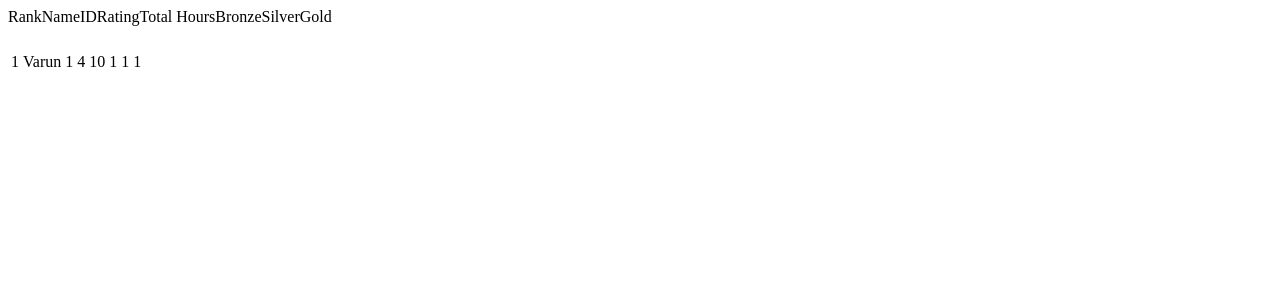
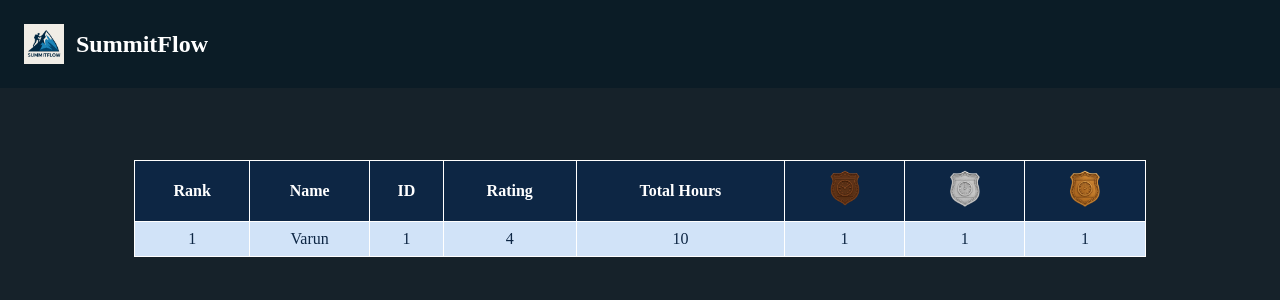
Before and after one commit to Kaushikdsai/Summit-flow, a Django app: page /leaderboard/ in a window 1280 px wide. Shown: the top 300 px of the page. Run offline with Django 5.2, Linux system fonts and the light colour scheme; data comes from the database, SQL or seed files in the repository; tables that the repository leaves empty hold one stand-in row (values such as "Sample post").

Commit message:
bar charts feature

```diff
--- a/app/urls.py
+++ b/app/urls.py
@@ -33,6 +33,7 @@ urlpatterns = [
     path('bike1/',views.bike,name='bike'),
     path('update-metrics/',views.update_metrics,name='update-metrics'),
     path('user-dashboard/',views.user_dashboard,name='dashboard'),
+    path('user-chart/',views.fetch_chart_data,name='chart-data'),
     path('leaderboard/',views.leaderboard,name='leaderboard'),
     path('login/',views.logout,name='logout')
 ]
--- /dev/null
+++ b/app1/static/css/leaderboard.css
@@ -0,0 +1,30 @@
+body{
+    background-color: #16222A;
+    color: white;
+}
+.main-table {
+    width: 80%;
+    margin: 160px auto 0 auto;
+    border-collapse: collapse;
+}
+.main-table th, .main-table td {
+    border: 1px solid;
+    padding: 8px;
+    text-align: center;
+}
+img{
+    size: 1px;
+}
+.main-table th {
+    background-color: #0D2644;
+    color: #FFFFFF;
+}
+.main-table td {
+    border-color: #FFFFFF;
+    background-color: #D1E3F8;
+    color: #0D2644;
+}
+.main-table tr:hover td{
+    color: #FFFFFF;
+    background-color: #0D2644;
+}
--- a/app1/templates/leaderboard.html
+++ b/app1/templates/leaderboard.html
@@ -1,25 +1,30 @@
+{% load static %}
 <!DOCTYPE html>
 <html lang="en">
 <head>
     <meta charset="UTF-8">
     <meta name="viewport" content="width=device-width, initial-scale=1.0">
+    <link rel="stylesheet" href="{% static 'css/leaderboard.css' %}">
     <title>Leaderboard</title>
 </head>
 <body>
+    {% include 'navbar.html' %}
     <table class="main-table">
-        <th>
-            <tr>Rank</tr>
-            <tr>Name</tr>
-            <tr>ID</tr>
-            <tr>Rating</tr>
-            <tr>Total Hours</tr>
-            <tr>Bronze</tr>
-            <tr>Silver</tr>
-            <tr>Gold</tr>
-        </th>
-        <th>
+        <thead>
+            <tr>
+                <th>Rank</th>
+                <th>Name</th>
+                <th>ID</th>
+                <th>Rating</th>
+                <th>Total Hours</th>
+                <th><img class="badge" src="{% static 'images/bronze-badge.png' %}"></th>
+                <th><img class="badge" src="{% static 'images/silver-badge.png' %}"></th>
+                <th><img class="badge" src="{% static 'images/gold-badge.png' %}"></th>
+            </tr>
+        </thead>
+        <tbody>
             {% for data1 in leaderboard_data %}
-              <tr>
+            <tr>
                 <td>{{ data1.rank }}</td>
                 <td>{{ data1.name }}</td>
                 <td>{{ data1.user_id }}</td>
@@ -28,9 +33,9 @@
                 <td>{{ data1.bronze }}</td>
                 <td>{{ data1.silver }}</td>
                 <td>{{ data1.gold }}</td>
-              </tr>
+            </tr>
             {% endfor %}
-        </th>
+        </tbody>
     </table>
 </body>
 </html>
--- a/app1/views.py
+++ b/app1/views.py
@@ -1,4 +1,4 @@
-from datetime import timezone
+from datetime import datetime, timedelta, timezone
 import json
 import math
 from urllib.parse import urlencode
@@ -6,6 +6,8 @@ from django.conf import settings
 from django.shortcuts import render,redirect
 from django.urls import reverse
 from .models import User, PasswordReset, UserAchievements, UserData, UserMetrics
+from django.db.models.functions import ExtractMonth, ExtractYear
+from django.db.models import Sum
 from django.contrib import messages
 from django.core.mail import EmailMessage
 from django.utils import timezone
@@ -60,6 +62,9 @@ def register(request):
             print("Before saving the user")
             user.save()
             print("User saved successfully!")
+            UserMetrics.objects.create(user=user,rank=0,rating=0,total_hours=0)
+            UserAchievements.objects.create(user=user,bronze_badges=0,silver_badges=0,gold_badges=0)
+            calculateRank()
             return redirect('login')
         else:
             for field,errors in form.errors.items():
@@ -184,7 +189,7 @@ def update_metrics(request):
         data=json.loads(request.body)
         session_seconds=data.get('session_seconds',0)
         metrics, created=UserMetrics.objects.get_or_create(user=request.user)
-        hours=math.floor(session_seconds/3600)
+        hours=session_seconds/3600
         metrics.total_hours+=hours
         metrics.rating+=session_seconds
         metrics.save()
@@ -246,7 +251,6 @@ def dashboard(request):
     return render(request,'user_dashboard.html')
 
 def leaderboard(request):
-    user=request.user
     all_user_metrics=UserMetrics.objects.select_related('user').all().order_by('-rating')
     leaderboard_data=[]
     for metrics in all_user_metrics:
@@ -275,3 +279,72 @@ def leaderboard(request):
         'leaderboard_data':leaderboard_data
     }
     return render(request,'leaderboard.html',context)
+
+def fetch_chart_data(request):
+    range_type=request.GET.get('range','days')
+    today=date.today()
+    data=[]
+    if range_type=="days":
+        start_date=today.replace(day=1)
+        if(today.month!=12):
+            end_date=today.replace(month=today.month+1,day=1)-timedelta(days=1)
+        else:
+            end_date=today.replace(month=today.month,day=31)
+
+        days=[]
+        num_of_days=(end_date-start_date).days+1
+        for i in range(num_of_days):
+            curr_date=start_date+timedelta(days=i)
+            date_str=curr_date.strftime("%Y-%m-%d")
+            days.append(date_str)
+        user_data=UserData.objects.filter(user=request.user,date__month=today.month,date__year=today.year).values('date').annotate(hours=Sum('hours'))
+
+        data_dict={}
+        for val in user_data:
+            key=val['date'].strftime("%Y-%m-%d")
+            value=val['hours']
+            data_dict[key]=value
+
+        for day in days:
+            data.append({
+                'label':day,
+                'value':data_dict.get(day,0)
+            })
+
+    elif range_type=="months":
+        curr_year=today.year
+        months=[]
+        for month in range(1,13):
+            month_name=datetime(curr_year,month,1).strftime("%B")
+            months.append(month_name)
+        user_data=UserData.objects.filter(user=request.user, date__year=curr_year)
+        user_data=user_data.annotate(month=ExtractMonth('date'))
+        grouped_data=user_data.values('month').annotate(hours=Sum('hours'))
+        data_dict={}
+        for val in grouped_data:
+            key=val['month']
+            value=val['hours']
+            data_dict[key]=value
+        for i in range(12):
+            month_name=months[i]
+            month_num=i+1
+            total_hours=data_dict.get(month_num,0)
+            data.append({'label':month_name,
+                         'value':total_hours})
+
+    elif range_type=="years":
+        user_data=UserData.objects.filter(user=request.user)
+        user_data=user_data.annotate(year=ExtractYear('date'))
+        grouped_data=user_data.values('year').annotate(hours=Sum('hours'))
+        for val in grouped_data:
+            key=str(val['year'])
+            value=val['hours']
+            data.append({
+                'label':key,
+                'value':value
+            })
+
+    return JsonResponse({'data':data})
+
+def test(request):
+    return render(request,'test.html')
```
Also changed, not shown: app1/static/chart.js (added, +70 -0 lines), app1/static/goal.js (added, +10 -0 lines), app1/templates/user_dashboard.html (+13 -14 lines).
